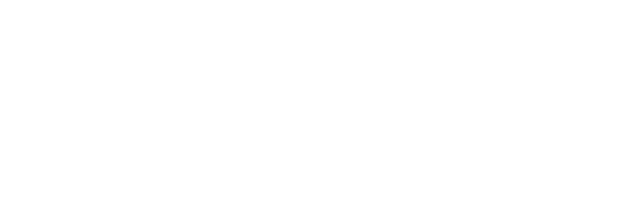
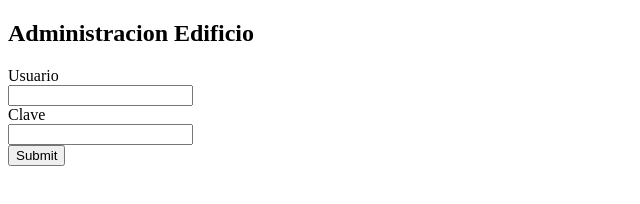
Before and after one commit to AlejandroEPis/AplicacionesWebClienteTP1, a plain HTML site: page TP1/index.html in a window 1280 px wide. Shown: the whole page, without its empty margins (0-640 px from the left). Drawn offline with Linux system fonts and the light colour scheme.

Commit message:
Index html

```diff
--- a/TP1/index.html
+++ b/TP1/index.html
@@ -3,9 +3,22 @@
 <head>
     <meta charset="UTF-8">
     <meta name="viewport" content="width=, initial-scale=1.0">
-    <title>Document</title>
+    <title>Administracion</title>
 </head>
+
 <body>
+   <header>
+<h2>Administracion Edificio</h2>
+   </header>
+   <main>
+ <form>
+    <label>Usuario</label><br>
+    <input type="text"><br>
+        <label>Clave</label><br>
+    <input type="text"><br>
+    <input type="submit">
+ </form>
+   </main>
 
 </body>
 </html>
```
